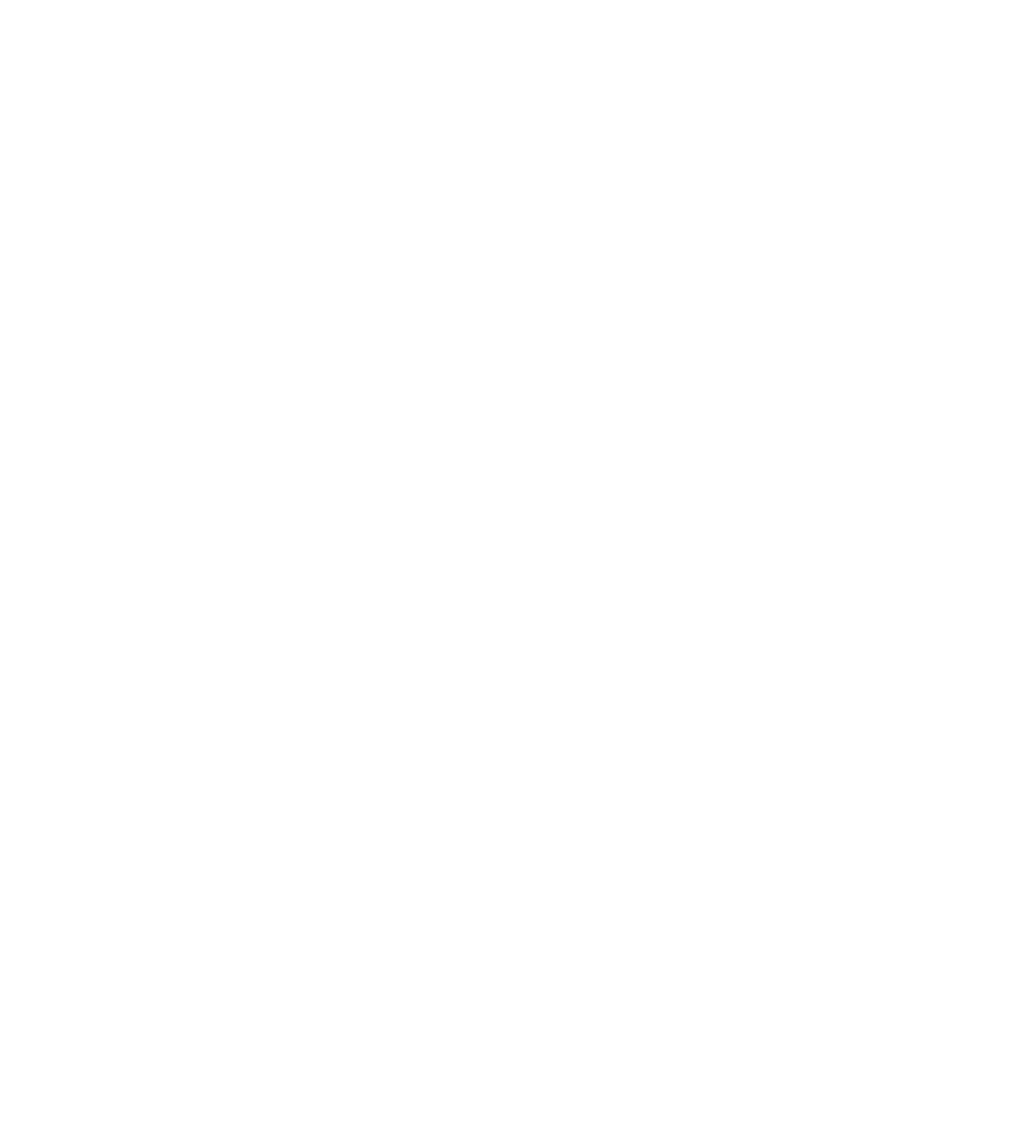
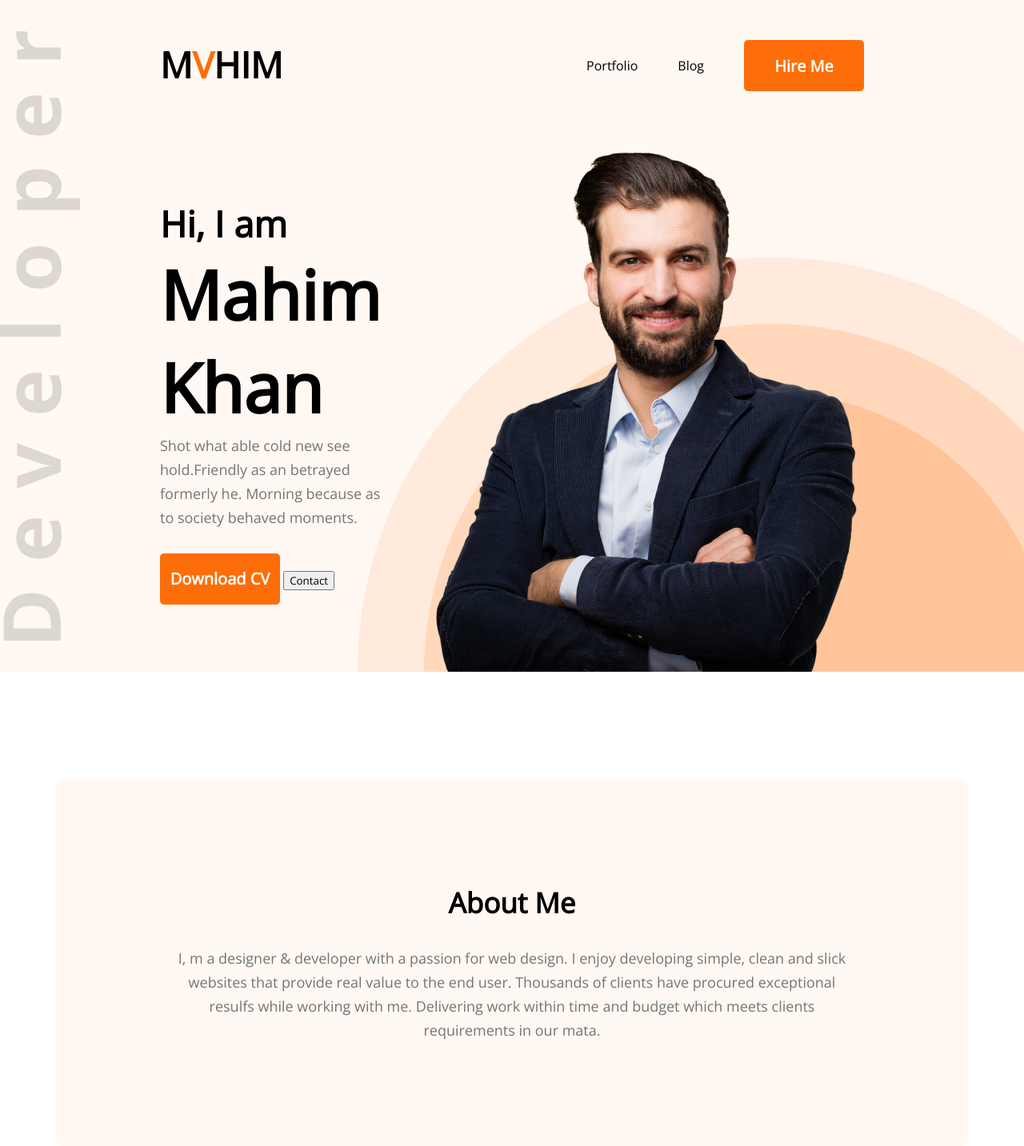
Before and after one commit to Mahmudul-Mahim/developer-portfolio, a plain HTML site: page index.html in a window 1280 px wide. Shown: the whole page at 80% size. Before the commit the page ends 800 px from the top, so only its background shows below. Drawn offline with nearby package versions, Linux system fonts and the light colour scheme.

Commit message:
about section

```diff
--- a/index.html
+++ b/index.html
@@ -6,8 +6,35 @@
     <meta name="viewport" content="width=device-width, initial-scale=1.0">
     <title>Portfolio</title>
     <link rel="stylesheet" href="styles/portfolio.css">
+    <link rel="preconnect" href="https://fonts.googleapis.com"><link rel="preconnect" href="https://fonts.gstatic.com" crossorigin><link href="https://fonts.googleapis.com/css2?family=Open+Sans&family=Roboto:wght@400;700&display=swap" rel="stylesheet">
 </head>
 <body>
-
+    <header class="header">
+        <nav>
+            <h2 class="nav-title">M<span class="text-primary">V</span>HIM</h2>
+            <ul>
+                <li>Portfolio</li>
+                <li>Blog</li>
+                <li><button class="btn-primary">Hire Me</button></li>
+            </ul>
+        </nav>
+        <div class="banner">
+            <div>
+                <h3 class="intro" >Hi, I  am</h3>
+            <h1 class="my-name">Mahim Khan</h1>
+            <p class="paragraph" >Shot what able cold new see hold.Friendly as an betrayed formerly he. Morning because as to society behaved moments.</p>
+            <button class="btn-primary" >Download CV</button>
+            <button class="btn-contact" >Contact</button>
+            </div>
+            <img src="images/hardy.png" alt="">
+        </div>
+    </header>
+    <main>
+        <section class="about">
+            <h3 class="about-me-title">About Me</h3>
+            <p class="about-me-description">I, m a designer & developer with a passion for web design. I enjoy developing simple, clean and slick websites that provide real value to the end user. Thousands of clients have procured exceptional resulfs while working with me. Delivering work within time and budget which meets clients requirements in our mata.</p>
+        </section>
+    </main>
+    <footer></footer>
 </body>
 </html>
--- a/styles/portfolio.css
+++ b/styles/portfolio.css
@@ -0,0 +1,92 @@
+* {
+  margin: 0;
+  font-family: "Open Sans", sans-ser;
+}
+.text-primary {
+  color: #fd6e0a;
+}
+.btn-primary {
+  height: 64px;
+  width: 150px;
+  border-radius: 5px;
+  background: #fd6e0a;
+  font-weight: 700;
+  font-size: 20px;
+  color: white;
+  border-style: none;
+}
+
+/* header and navigation styles */
+.nav-title {
+  font-weight: 800;
+  font-size: 45px;
+}
+nav ul {
+  display: flex;
+  align-items: center;
+}
+nav li {
+  list-style: none;
+  margin-left: 50px;
+}
+nav {
+  display: flex;
+  justify-content: space-between;
+  padding: 50px 200px;
+
+}
+/* banner styles */
+.banner {
+  margin: 0px 200px;
+  display: flex;
+  align-items: center;
+}
+.intro {
+  font-weight: 600;
+  font-size: 45px;
+  line-height: 61px;
+}
+.my-name {
+  font-weight: 700;
+  font-size: 85px;
+  line-height: 116px;
+}
+.paragraph {
+  font-weight: 400;
+  font-size: 18px;
+  line-height: 30px;
+  margin-bottom: 30px;
+  color: #757575;
+}
+.header {
+  background-color: #fff8f3;
+  background-image: url(../images/header_bg.png), url(../images/developer.png);
+  background-repeat: no-repeat;
+  background-position: bottom right, left;
+  margin-bottom: 126px;
+}
+/* about section styles */
+main {
+  max-width: 1140px;
+  margin: 0 auto;
+}
+.about {
+  margin-top: 135px;
+  text-align: center;
+  background: #fff8f3;
+  border-radius: 10px;
+  padding: 130px 150px;
+}
+.about-me-title {
+  font-weight: 700;
+  font-size: 35px;
+  line-height: 48px;
+  margin-bottom: 30px;
+}
+.about-me-description {
+  font-weight: 400;
+  font-size: 18px;
+  line-height: 30px;
+  color: #757575;
+
+}
```
